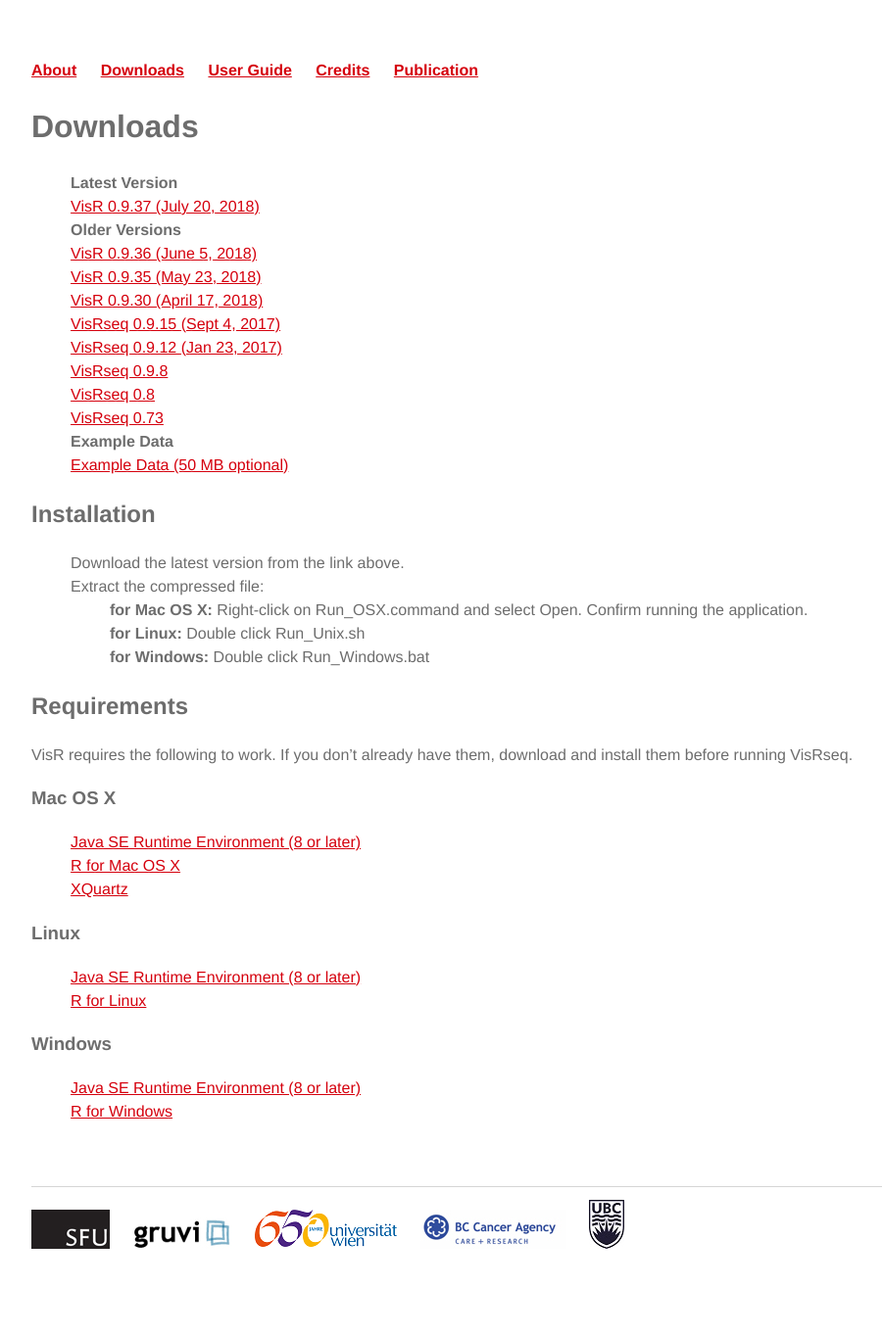
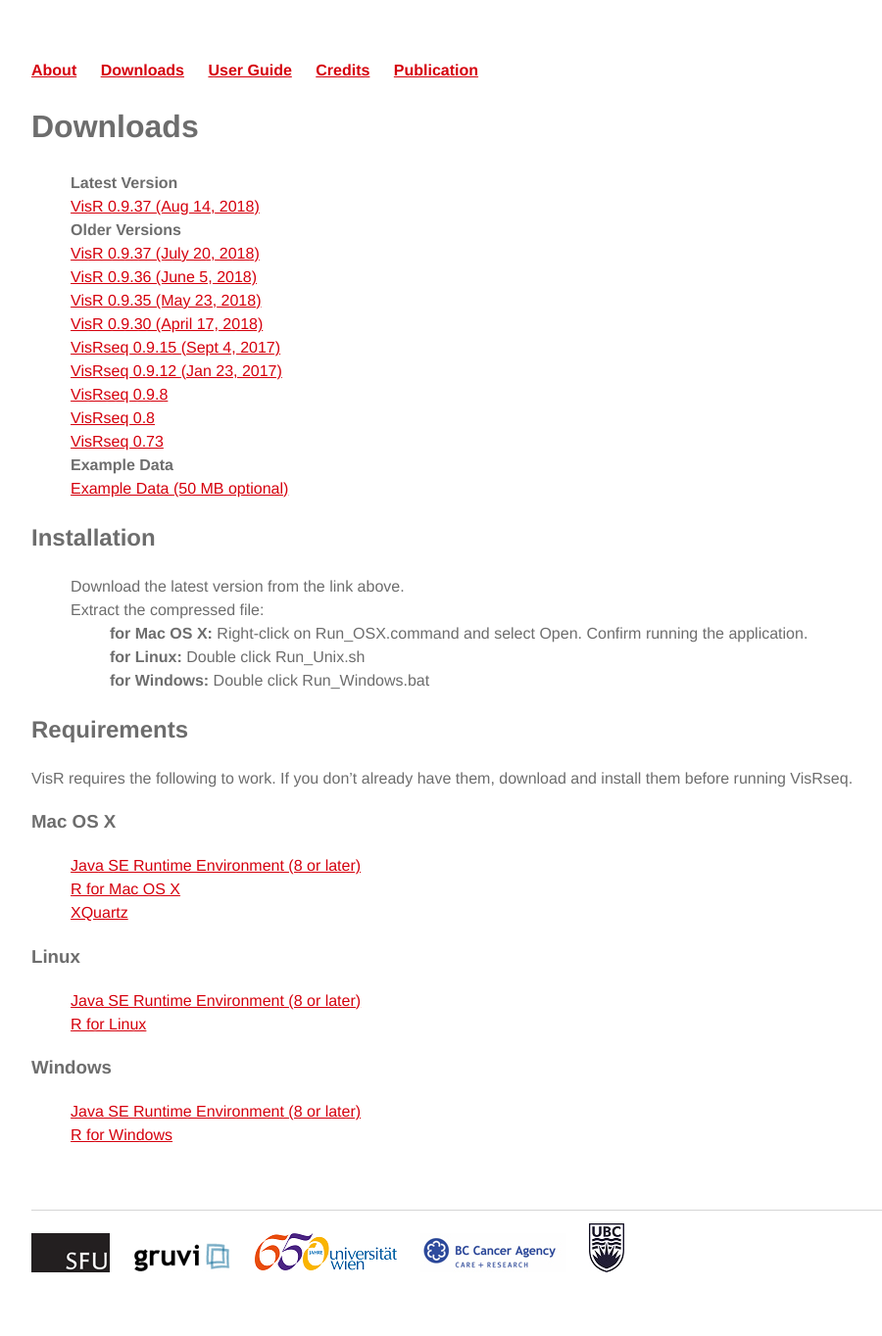
Before and after one commit to visrsoftware/visrsoftware.github.io, a Jekyll site: the page built from downloads/index.html, in a window 1280 px wide. Shown: the whole page at 98% size, without its empty margins (160-1060 px from the left). Built offline with Jekyll 4.4.1, drawn with Linux system fonts in a browser that asks for light colours; before the commit the page ends 1340 px from its top, so only the background shows below that.

```diff
--- a/downloads/index.html
+++ b/downloads/index.html
@@ -3,12 +3,12 @@
 title: Downloads
 ---
 <div class="downloads">
-
 	<ul class="downloads">
 		<li><b>Latest Version</b></li>
-		<li><a href="https://goo.gl/gsEuhy"> VisR 0.9.37 (July 20, 2018)</a></li>
+		<li><a href="https://goo.gl/1nsTzB"> VisR 0.9.37 (Aug 14, 2018)</a></li>
 		<li></li>
 		<li><b>Older Versions</b></li>
+		<li><a href="https://goo.gl/gsEuhy"> VisR 0.9.37 (July 20, 2018)</a></li>
 		<li><a href="https://goo.gl/sbNkQj"> VisR 0.9.36 (June 5, 2018)</a></li>
 		<li><a href="https://goo.gl/kga3PX"> VisR 0.9.35 (May 23, 2018)</a></li>
 		<li><a href="https://goo.gl/BdQA6s"> VisR 0.9.30 (April 17, 2018)</a></li>
```
